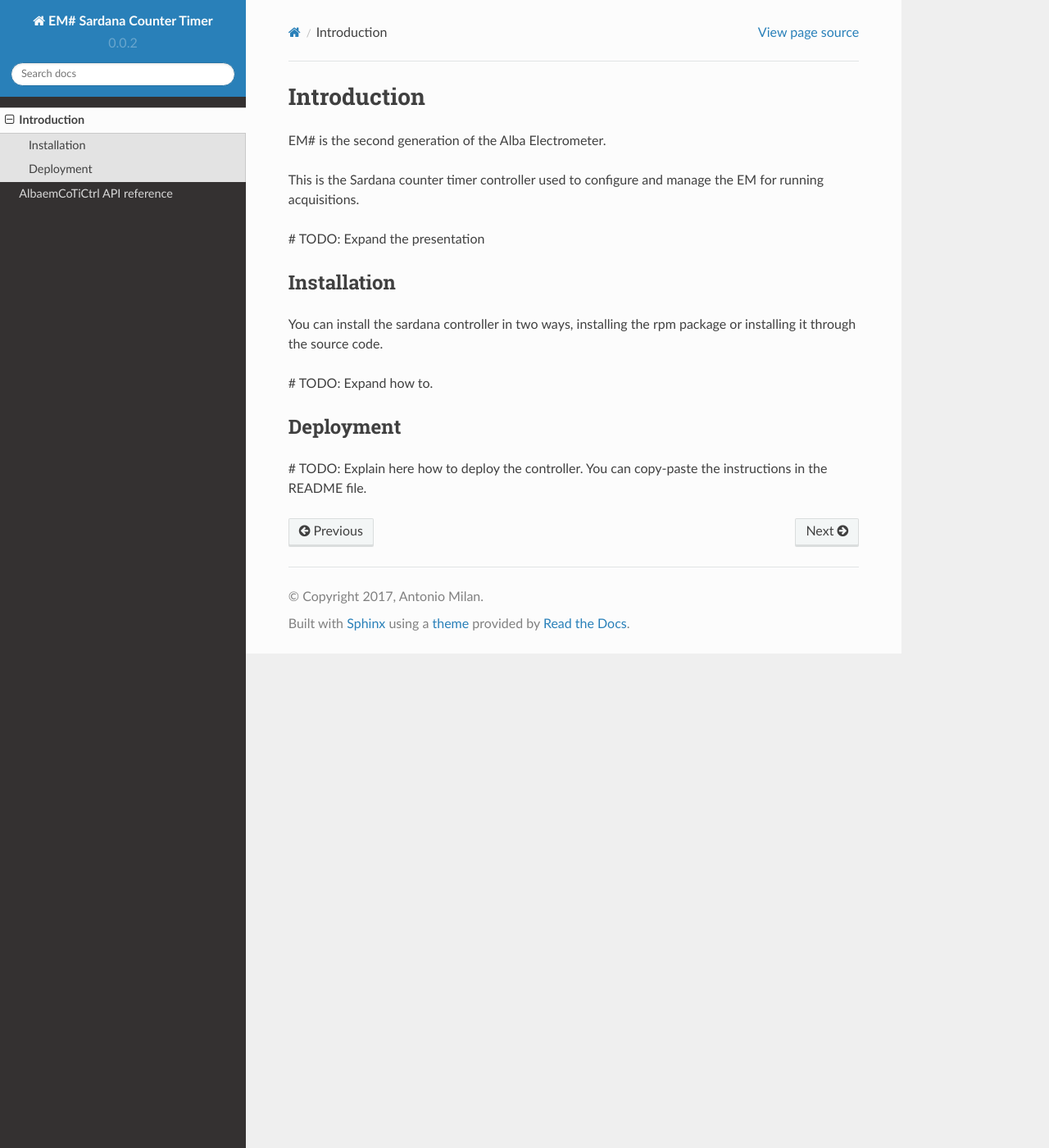
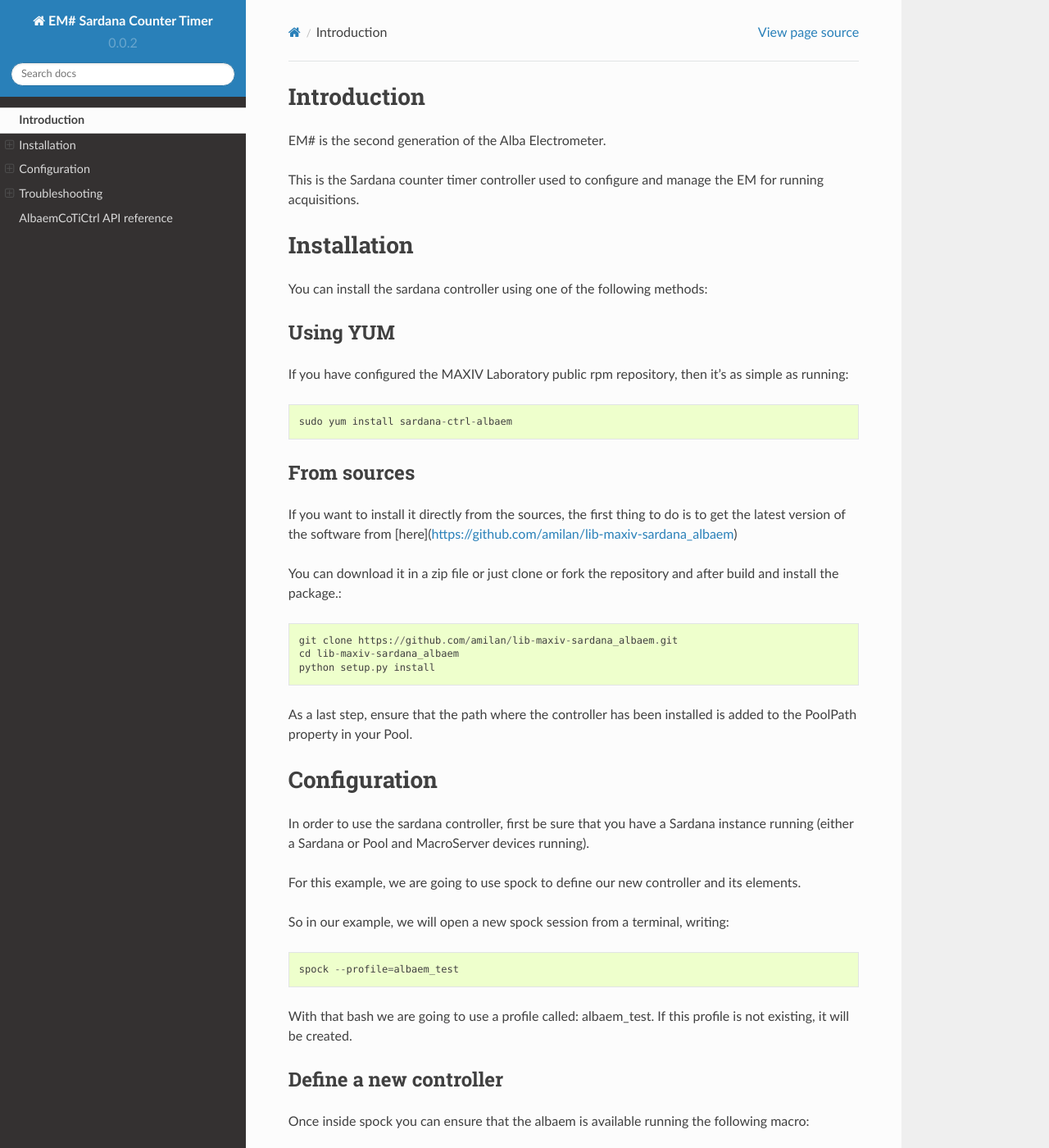
Before and after one commit to amilan/lib-maxiv-sardana_albaem, a Sphinx documentation site: the page built from docs/introduction.rst, in a window 1280 px wide and 1400 px high. Shown: the whole window at 82% size. Built offline with Sphinx 7.4.7 and the Read the Docs theme 2.0.0, drawn with Linux system fonts in a browser that asks for light colours; some of the changed text lies outside the part shown.

Commit message:
Expand installation and deployment documentation
Expand the documentation for the installation and deployment of the EM#
sardana controller.

```diff
--- a/docs/introduction.rst
+++ b/docs/introduction.rst
@@ -6,18 +6,97 @@
 This is the Sardana counter timer controller used to configure and manage the
 EM for running acquisitions.
 
-# TODO: Expand the presentation
+Installation
+============
 
-Installation
+You can install the sardana controller using one of the following methods:
+
+Using YUM
+---------
+
+If you have configured the MAXIV Laboratory public rpm repository, then it's as
+simple as running::
+
+    sudo yum install sardana-ctrl-albaem
+
+From sources
 ------------
 
-You can install the sardana controller in two ways, installing the rpm package
-or installing it through the source code.
+If you want to install it directly from the sources, the first thing to do is
+to get the latest version of the software from [here](https://github.com/amilan/lib-maxiv-sardana_albaem)
 
-# TODO: Expand how to.
+You can download it in a zip file or just clone or fork the repository and after
+build and install the package.::
 
-Deployment
-----------
+    git clone https://github.com/amilan/lib-maxiv-sardana_albaem.git
+    cd lib-maxiv-sardana_albaem
+    python setup.py install
 
-# TODO: Explain here how to deploy the controller. You can copy-paste the
-instructions in the README file.
+As a last step, ensure that the path where the controller has been installed is
+added to the PoolPath property in your Pool.
+
+Configuration
+=============
+
+In order to use the sardana controller, first be sure that you have a Sardana
+instance running (either a Sardana or Pool and MacroServer devices running).
+
+For this example, we are going to use spock to define our new controller and its
+elements.
+
+So in our example, we will open a new spock session from a terminal, writing::
+
+    spock --profile=albaem_test
+
+With that bash we are going to use a profile called: albaem_test. If this
+profile is not existing, it will be created.
+
+Define a new controller
+-----------------------
+
+Once inside spock you can ensure that the albaem is available running the
+following macro::
+
+    lsctrllib
+
+AlbaemCoTiCtrl should appear in the list.
+
+After that, you can define a new controller::
+
+    defctrl AlbaemCoTiCtrl name_of_your_em_ctrl Albaemname name_of_your_skippy_DS
+
+And then, you can define the elements like this::
+
+    defelem name_of_your_em_ti name_of_your_em_ctrl 1
+    defelem name_of_your_em_ch1 name_of_your_em_ctrl 2
+    defelem name_of_your_em_ch2 name_of_your_em_ctrl 3
+    defelem name_of_your_em_ch3 name_of_your_em_ctrl 4
+    defelem name_of_your_em_ch4 name_of_your_em_ctrl 5
+
+Troubleshooting
+===============
+
+We have seen that sometimes the skippy device server is losing the connection
+with the albaem and it's not recovering correctly, causing the tango device
+server to be in a non responsive state.
+
+In order to solve this issue, the best practice is to restart the Skippy device
+server, and after, the Pool and MacroServer.
+
+Restarting Skippy
+-----------------
+
+This is the most trickiest part.
+
+Firts, you must log in into the machine were the Skippy DS is running and kill
+it manually::
+
+    ssh user@machine
+      ps -ef | grep Skippy
+
+It will output the process Id of all the processes with Skippy as a part of its
+name. You will need to find the good one and kill it manually::
+
+  sudo kill -9 process_id
+
+And then you are good to restart the Skippy DS, Pool and MacroServer.
```
